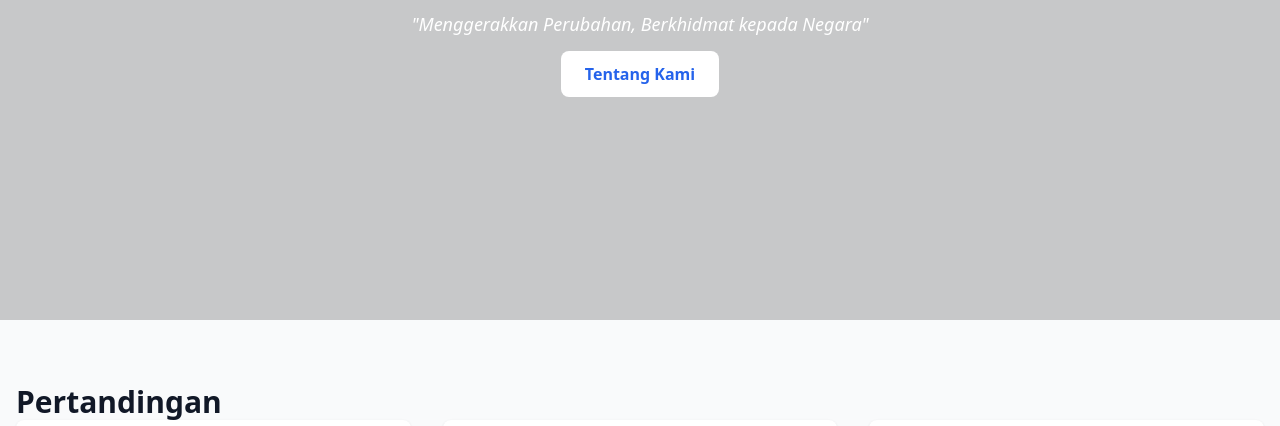
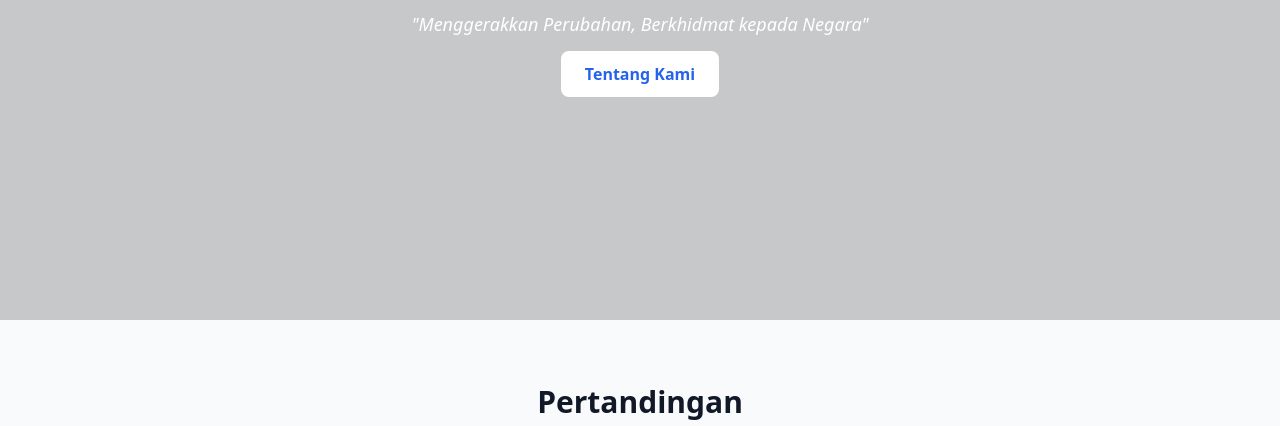
Before and after one commit to salwanisuhaimi-dev/hub-inovasi, a plain HTML site: page index.html in a window 1280 px wide. Shown: the part 352-778 px from the top of the page. Drawn offline with nearby package versions, Linux system fonts and the light colour scheme.

Commit message:
Update index.html

```diff
--- a/index.html
+++ b/index.html
@@ -38,7 +38,9 @@
 
   <!-- SERVICES -->
   <section id="arkib" class="py-16 max-w-7xl mx-auto px-4">
-    <h2 class="text-3xl font-extrabold text-gray-900">Pertandingan</h2>
+    <div class="text-center mb-12">
+         <h2 class="text-3xl font-extrabold text-gray-900">Pertandingan</h2>
+    </div>
     <div class="grid md:grid-cols-3 gap-8">
       <div class="bg-white p-6 rounded-lg shadow hover:shadow-lg transition">
         <img src="img/kik.PNG" alt="KIK" style="height: 150px; width: 300px;" class="mx-auto mb-4">
```
